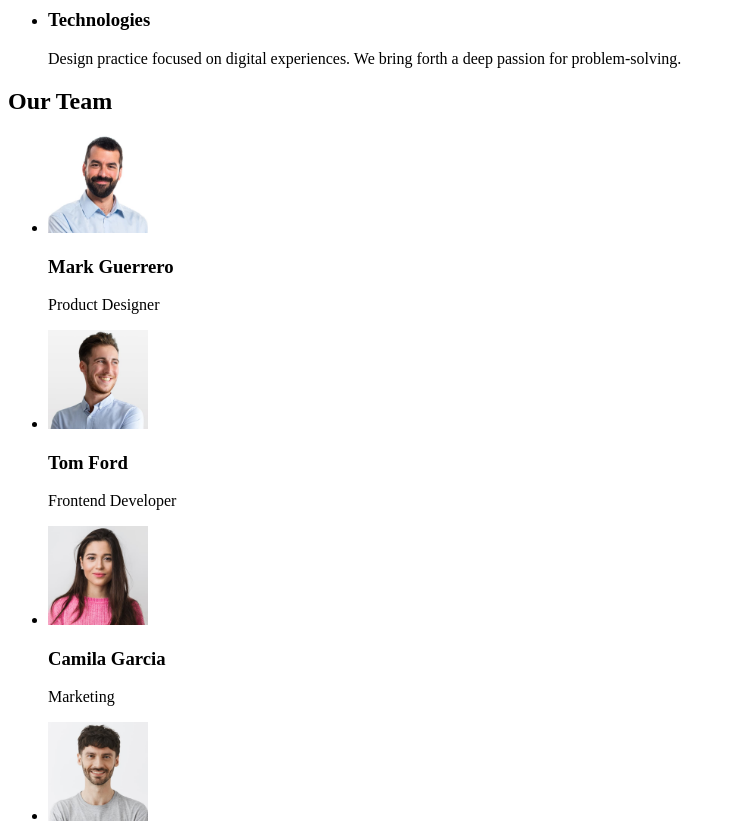
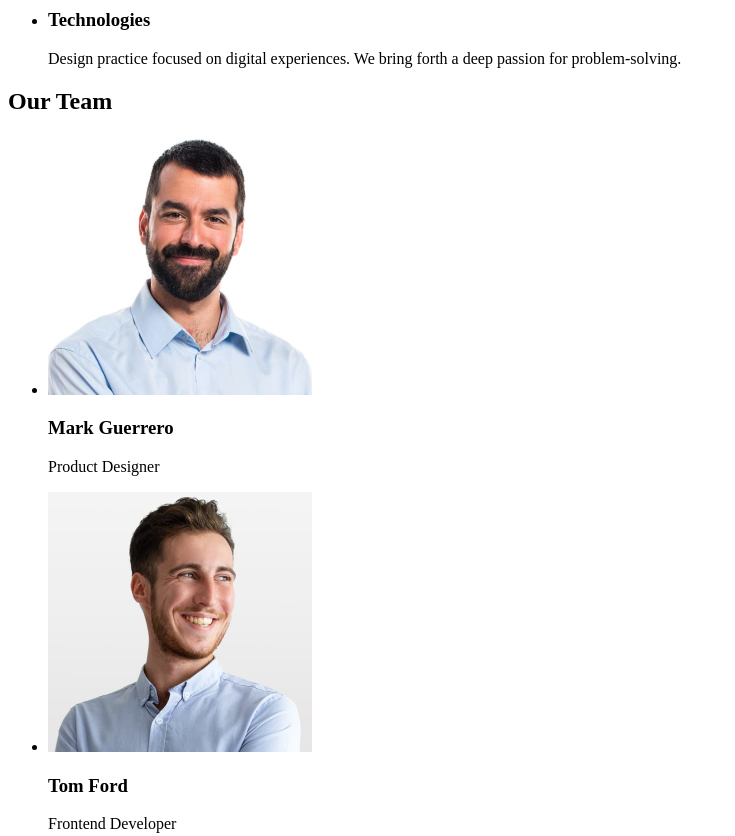
Before and after one commit to olyvka/goit-markup-hw-01, a plain HTML site: page index.html in a window 1280 px wide. Shown: the part 480-1316 px from the top of the page, without its empty margins (0-735 px from the left). Drawn offline with Linux system fonts and the light colour scheme.

Commit message:
update main

```diff
--- a/index.html
+++ b/index.html
@@ -7,9 +7,7 @@
 </head>
 <body>
     <header>
-        <a href="index.html" alt="logo">
-          WEBSTUDIO
-        </a>
+        <a href="./index.html" alt="logo">WEBSTUDIO</a>
         <nav>
           <ul>
             <!--навігація залежить від її застосування, якщо доведеться
@@ -62,7 +60,7 @@
             <li>
               <img
                 src="img/img1.jpg"
-                width="100"
+                width="264"
                 alt="men"
               />
               <h3>Mark Guerrero</h3>
@@ -71,7 +69,7 @@
             <li>
                 <img
                   src="img/img2.jpg"
-                  width="100"
+                  width="264"
                   alt="men1"
                 />
                 <h3>Tom Ford</h3>
@@ -80,7 +78,7 @@
               <li>
                 <img
                   src="img/img3.jpg"
-                  width="100"
+                  width="264"
                   alt="women"
                 />
                 <h3>Camila Garcia</h3>
@@ -89,7 +87,7 @@
               <li>
                 <img
                   src="img/img4.jpg"
-                  width="100"
+                  width="264"
                   alt="men2"
                 />
                 <h3>Daniel Wilson</h3>
@@ -100,7 +98,7 @@
       </main>
       </body>
             <footer>
-                <a href="index.html" alt="logo">
+                <a href="./index.html" alt="logo">
                     WEBSTUDIO
                   </a>
                   <p>Increase the flow of customers and sales for your business with digital marketing & growth solutions.</p>
```
